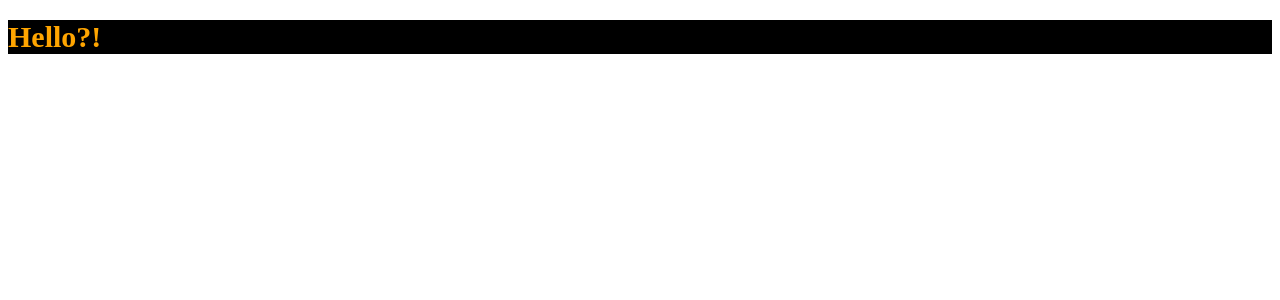
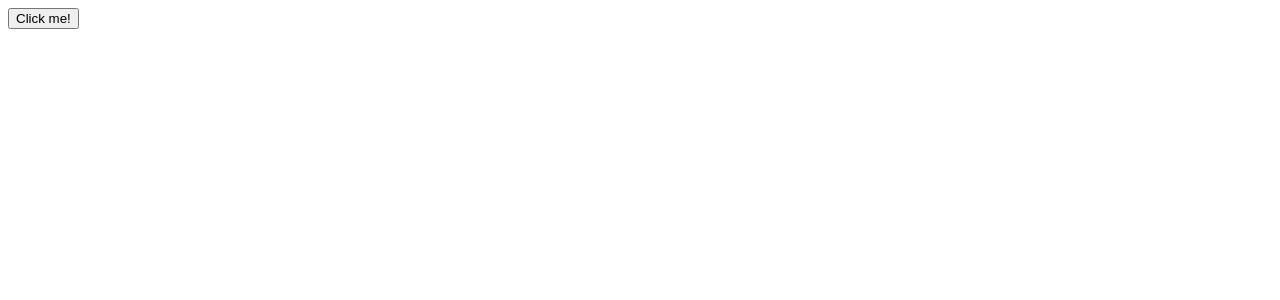
Before and after one commit to JunesWorld/vue3-template-syntax, a Vue app: page / in a window 1280 px wide. Shown: the top 300 px of the page. Built offline with nearby package versions, Linux system fonts and the light colour scheme.

Commit message:
조건부 렌더링

```diff
--- a/src/App.vue
+++ b/src/App.vue
@@ -1,7 +1,13 @@
 <template>
-  <h1
-    :style="[fontStyle, backgroundStyle]"
-    @click="changeStyle">
+  <button @click="handler">
+    Click me!
+  </button>
+  <!--
+    [v-show]
+    - false일 때, 구조적으로 렌더링을 하지만,
+    - 화면에 출력되지 않게 display: none;
+   -->
+  <h1 v-show="isShow">
     Hello?!
   </h1>
 </template>
@@ -10,19 +16,14 @@
 export default {
   data() {
     return {
-      fontStyle: {
-        color: 'orange',
-        fontSize: '30px'
-      },
-      backgroundStyle: {
-        backgroundColor: 'black'
-      }
+      isShow: false,
+      count: 0
     }
   },
   methods: {
-    changeStyle() {
-      this.fontStyle.color = 'red'
-      this.fontStyle.fontSize = '50px'
+    handler() {
+      this.isShow = !this.isShow
+      this.count += 1
     }
   }
 }
```
